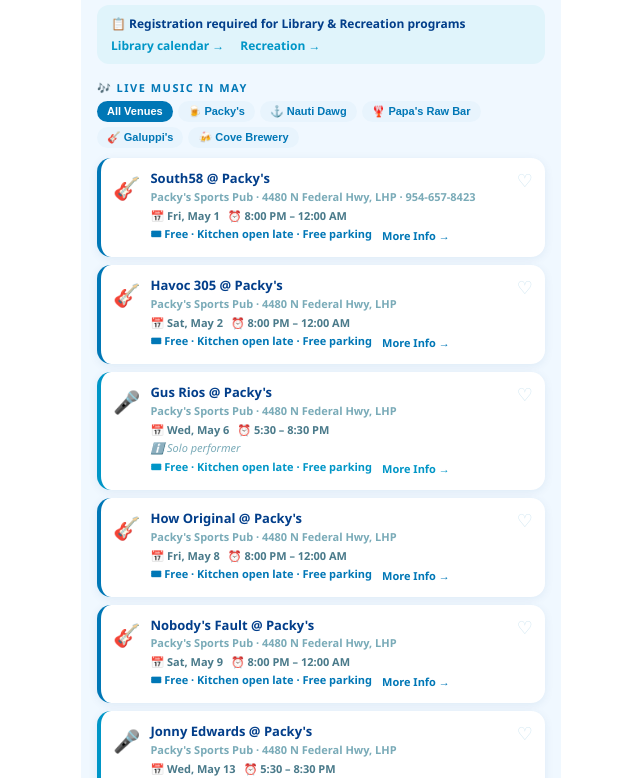
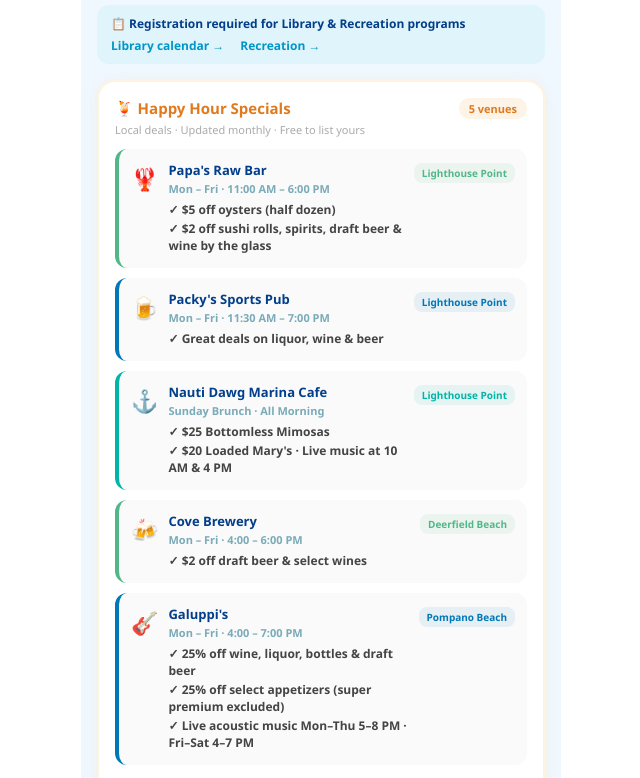
Before and after one commit to rebeccalword-lhp/lhpsocial, a React (Vite) app: page / in a window 1280 px wide. Shown: the part 860-1638 px from the top of the page, without its empty margins (319-959 px from the left). Built offline with nearby package versions, Linux system fonts and the light colour scheme.

Commit message:
Update LHPApp.jsx

```diff
--- a/src/LHPApp.jsx
+++ b/src/LHPApp.jsx
@@ -65,7 +65,13 @@ const sections = [
   { id: "arts", label: "Arts" },
   { id: "community", label: "Community" },
 ];
-
+const happyHours = [
+  { id: "hh1", emoji: "🦞", name: "Papa's Raw Bar", location: "Lighthouse Point", days: "Mon – Fri", time: "11:00 AM – 6:00 PM", deals: ["$5 off oysters (half dozen)", "$2 off sushi rolls, spirits, draft beer & wine by the glass"], color: "#52B788", link: null },
+  { id: "hh2", emoji: "🍺", name: "Packy's Sports Pub", location: "Lighthouse Point", days: "Mon – Fri", time: "11:30 AM – 7:00 PM", deals: ["Great deals on liquor, wine & beer"], color: "#0077B6", link: "https://www.packyslhp.com" },
+  { id: "hh3", emoji: "⚓", name: "Nauti Dawg Marina Cafe", location: "Lighthouse Point", days: "Sunday Brunch", time: "All Morning", deals: ["$25 Bottomless Mimosas", "$20 Loaded Mary's · Live music at 10 AM & 4 PM"], color: "#00B4A6", link: "https://nautidawg.com" },
+  { id: "hh4", emoji: "🍻", name: "Cove Brewery", location: "Deerfield Beach", days: "Mon – Fri", time: "4:00 – 6:00 PM", deals: ["$2 off draft beer & select wines"], color: "#52B788", link: null },
+  { id: "hh5", emoji: "🎸", name: "Galuppi's", location: "Pompano Beach", days: "Mon – Fri", time: "4:00 – 7:00 PM", deals: ["25% off wine, liquor, bottles & draft beer", "25% off select appetizers (super premium excluded)", "Live acoustic music Mon–Thu 5–8 PM · Fri–Sat 4–7 PM"], color: "#0077B6", link: "https://www.galuppis.com" },
+];
 const venues = [
   { id: "all", label: "All Venues" },
   { id: "packys", label: "🍺 Packy's" },
@@ -241,7 +247,9 @@ export default function LHPApp() {
     );
 
   const showByte = activeCategory === "social";
-  const showMusic = !activeCategory || activeCategory === "nightlife";
+ const showMusic = !activeCategory || activeCategory === "nightlife";
+const [nightlifeTab, setNightlifeTab] = useState("music");
+const showHappyHour = !activeCategory || activeCategory === "nightlife";
   const showSales = !activeCategory || activeCategory === "sales";
 
   const visibleMusic = showMusic
@@ -365,7 +373,34 @@ export default function LHPApp() {
           ))}
         </div>
       </div>}
-
+{/* HAPPY HOUR — shows on All and Nightlife views */}
+{showHappyHour && (
+  <div style={styles.happyWrap}>
+    <div style={styles.happyHeader}>
+      <div style={styles.happyTitle}>🍹 Happy Hour Specials</div>
+      <span style={styles.happyBadge}>5 venues</span>
+    </div>
+    <div style={styles.happySub}>Local deals · Updated monthly · Free to list yours</div>
+    <div style={styles.happyList}>
+      {happyHours.map((hh) => (
+        <div key={hh.id} style={{ ...styles.happyCard, borderLeft: `4px solid ${hh.color}` }}>
+          <div style={styles.happyEmoji}>{hh.emoji}</div>
+          <div style={{ flex: 1 }}>
+            <div style={styles.happyName}>{hh.name}</div>
+            <div style={styles.happyMeta}>{hh.days} · {hh.time}</div>
+            {hh.deals.map((deal, i) => (
+              <div key={i} style={styles.happyDeal}>✓ {deal}</div>
+            ))}
+          </div>
+          <span style={{ ...styles.happyLoc, color: hh.color, background: hh.color + "15" }}>{hh.location}</span>
+        </div>
+      ))}
+    </div>
+    <div style={styles.happyFooter}>
+      Own a bar or restaurant? <a href="https://docs.google.com/forms/d/e/1FAIpQLSeznT4FeZSAhSIG6R9-0F22Iykx1NO1bGFBMt8d9fcXd5ekag/viewform?usp=publish-editor" target="_blank" rel="noreferrer" style={styles.happySubmit}>Submit your specials free →</a>
+    </div>
+  </div>
+)}
       {/* LIVE MUSIC — only on All and Nightlife views */}
       {showMusic && <div style={styles.featuredWrap}>
         <div style={styles.featuredHeader}>
@@ -579,6 +614,20 @@ const styles = {
   tagRow: { display: "flex", flexWrap: "wrap", gap: 5, marginBottom: 8 },
   tag: { background: "#E8F4FD", color: "#0096C7", fontSize: 10, fontWeight: 700, borderRadius: 6, padding: "2px 7px" },
   ctaBtn: { display: "inline-block", color: "#fff", borderRadius: 10, padding: "7px 14px", fontSize: 12, fontWeight: 800, cursor: "pointer", textDecoration: "none" },
+  happyWrap: { margin: "16px 16px 0", background: "#fff", borderRadius: 18, padding: "16px", boxShadow: "0 2px 14px rgba(230,150,0,0.10)", border: "2px solid #FFF3E0" },
+happyHeader: { display: "flex", justifyContent: "space-between", alignItems: "center", marginBottom: 3 },
+happyTitle: { fontWeight: 900, fontSize: 15, color: "#E07A1F" },
+happyBadge: { background: "#FEF3E7", color: "#E07A1F", fontSize: 11, fontWeight: 700, borderRadius: 10, padding: "3px 10px" },
+happySub: { fontSize: 11, color: "#aaa", fontWeight: 500, marginBottom: 12 },
+happyList: { display: "flex", flexDirection: "column", gap: 10 },
+happyCard: { background: "#FAFAFA", borderRadius: 12, padding: "12px", display: "flex", gap: 10, alignItems: "flex-start" },
+happyEmoji: { fontSize: 22, flexShrink: 0, marginTop: 2 },
+happyName: { fontWeight: 800, fontSize: 13, color: "#023E8A", marginBottom: 2 },
+happyMeta: { fontSize: 11, color: "#7aabb8", fontWeight: 600, marginBottom: 5 },
+happyDeal: { fontSize: 12, color: "#444", fontWeight: 600, marginBottom: 2 },
+happyLoc: { fontSize: 10, fontWeight: 700, borderRadius: 8, padding: "3px 8px", whiteSpace: "nowrap", alignSelf: "flex-start", marginTop: 2 },
+happyFooter: { marginTop: 12, fontSize: 11, color: "#aaa", textAlign: "center" },
+happySubmit: { color: "#E07A1F", fontWeight: 800, textDecoration: "none" },
   footer: { margin: "24px 16px 0", background: "linear-gradient(135deg, #023E8A 0%, #0096C7 100%)", borderRadius: 20, padding: "22px 20px", textAlign: "center" },
   footerIcon: { fontSize: 28, marginBottom: 6 },
   footerText: { color: "#fff", fontSize: 15, fontWeight: 800, marginBottom: 4 },
```
